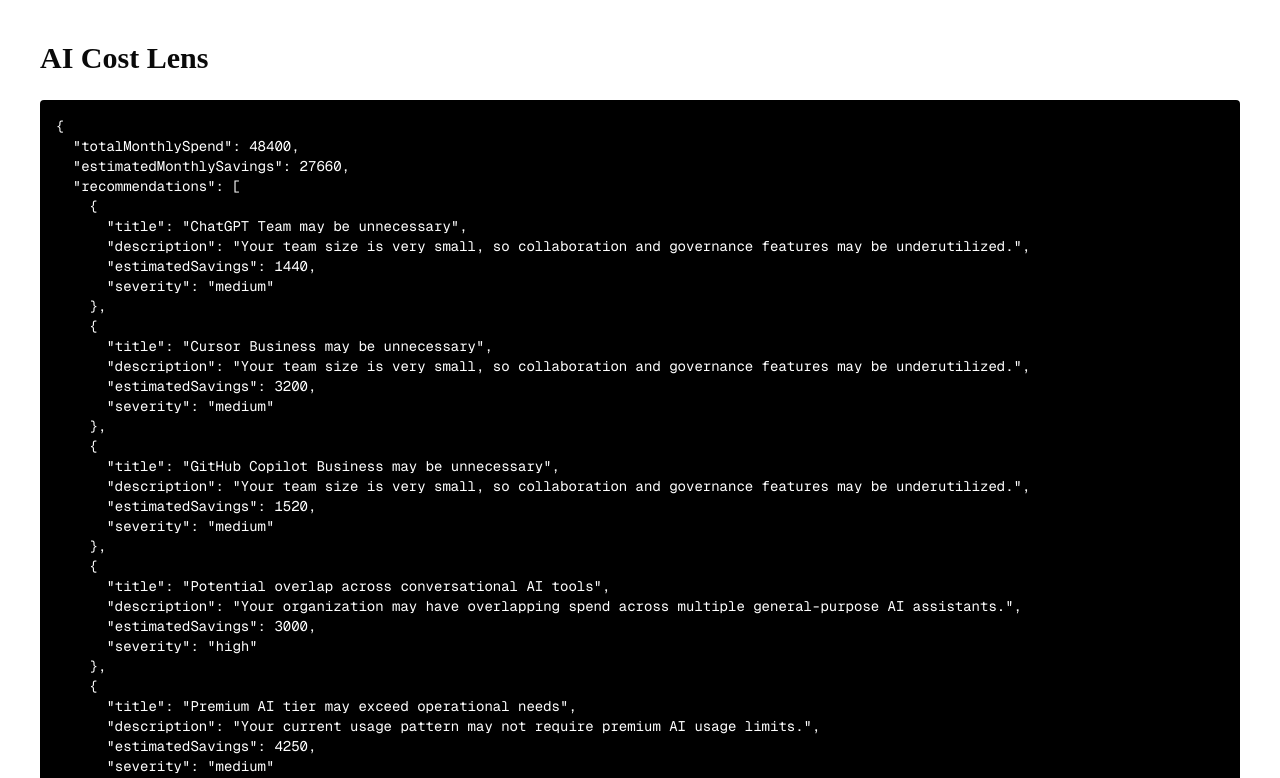
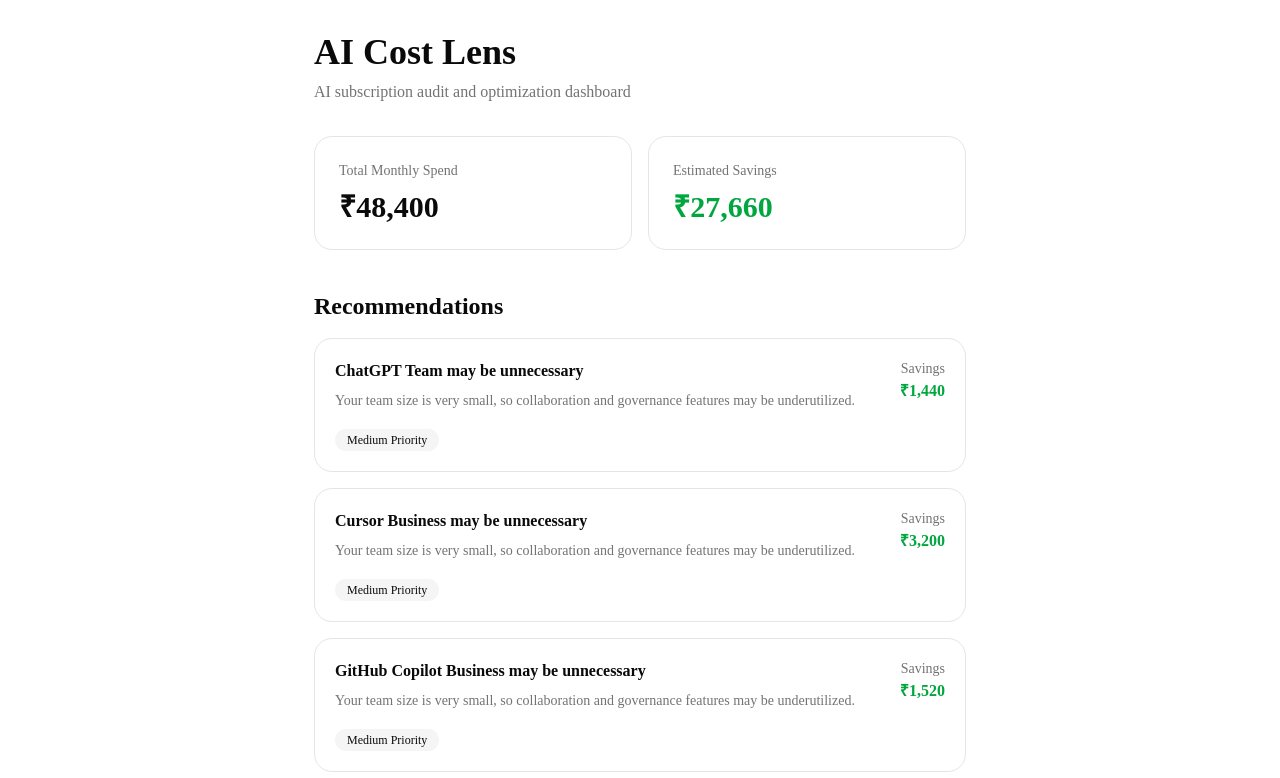
Before and after one commit to Sneha-Deepthi/ai-cost-lens, a Next.js app: page / in a window 1280 px wide. Shown: the top 778 px of the page. Built offline with nearby package versions, Linux system fonts and the light colour scheme.

Commit message:
feat: build audit dashboard UI components

```diff
--- a/src/app/page.tsx
+++ b/src/app/page.tsx
@@ -1,20 +1,42 @@
+import { mockAudit } from "@/data/mock-audit"
+
 import { generateAudit } from "@/engine/recommendation-engine"
-import { mockAudit } from "@/data/mock-audit"
+
+import { AuditSummary } from "@/components/audit/audit-summary"
+
+import { RecommendationsList } from "@/components/audit/recommendations-list"
 
 export default function Home() {
   const result = generateAudit(mockAudit)
 
-  console.log(result)
+  return (
+    <main className="mx-auto max-w-5xl p-8">
+      <div className="mb-8">
+        <h1 className="text-4xl font-bold">
+          AI Cost Lens
+        </h1>
 
-  return (
-    <main className="p-10">
-      <h1 className="text-3xl font-bold">
-        AI Cost Lens
-      </h1>
+        <p className="mt-2 text-muted-foreground">
+          AI subscription audit and optimization dashboard
+        </p>
+      </div>
 
-      <pre className="mt-6 rounded bg-black p-4 text-sm text-white">
-        {JSON.stringify(result, null, 2)}
-      </pre>
+      <AuditSummary
+        totalMonthlySpend={result.totalMonthlySpend}
+        estimatedMonthlySavings={
+          result.estimatedMonthlySavings
+        }
+      />
+
+      <div className="mt-10">
+        <h2 className="mb-4 text-2xl font-semibold">
+          Recommendations
+        </h2>
+
+        <RecommendationsList
+          recommendations={result.recommendations}
+        />
+      </div>
     </main>
   )
 }
--- /dev/null
+++ b/src/components/audit/audit-summary.tsx
@@ -0,0 +1,33 @@
+type Props = {
+  totalMonthlySpend: number
+  estimatedMonthlySavings: number
+}
+
+export function AuditSummary({
+  totalMonthlySpend,
+  estimatedMonthlySavings,
+}: Props) {
+  return (
+    <div className="grid gap-4 md:grid-cols-2">
+      <div className="rounded-2xl border p-6">
+        <p className="text-sm text-muted-foreground">
+          Total Monthly Spend
+        </p>
+
+        <h2 className="mt-2 text-3xl font-bold">
+          ₹{totalMonthlySpend.toLocaleString()}
+        </h2>
+      </div>
+
+      <div className="rounded-2xl border p-6">
+        <p className="text-sm text-muted-foreground">
+          Estimated Savings
+        </p>
+
+        <h2 className="mt-2 text-3xl font-bold text-green-600">
+          ₹{estimatedMonthlySavings.toLocaleString()}
+        </h2>
+      </div>
+    </div>
+  )
+}
--- /dev/null
+++ b/src/components/audit/recommendation-card.tsx
@@ -0,0 +1,42 @@
+import { AuditRecommendation } from "@/types/audit"
+
+type Props = {
+  recommendation: AuditRecommendation
+}
+
+export function RecommendationCard({
+  recommendation,
+}: Props) {
+  return (
+    <div className="rounded-2xl border p-5">
+      <div className="flex items-start justify-between gap-4">
+        <div>
+          <h3 className="font-semibold">
+            {recommendation.title}
+          </h3>
+
+          <p className="mt-2 text-sm text-muted-foreground">
+            {recommendation.description}
+          </p>
+        </div>
+
+        <div className="text-right">
+          <p className="text-sm text-muted-foreground">
+            Savings
+          </p>
+
+          <p className="font-bold text-green-600">
+            ₹
+            {recommendation.estimatedSavings.toLocaleString()}
+          </p>
+        </div>
+      </div>
+
+      <div className="mt-4">
+        <span className="rounded-full bg-muted px-3 py-1 text-xs capitalize">
+          {recommendation.severity} priority
+        </span>
+      </div>
+    </div>
+  )
+}
--- /dev/null
+++ b/src/components/audit/recommendations-list.tsx
@@ -0,0 +1,22 @@
+import { AuditRecommendation } from "@/types/audit"
+
+import { RecommendationCard } from "./recommendation-card"
+
+type Props = {
+  recommendations: AuditRecommendation[]
+}
+
+export function RecommendationsList({
+  recommendations,
+}: Props) {
+  return (
+    <div className="space-y-4">
+      {recommendations.map((recommendation, index) => (
+        <RecommendationCard
+          key={index}
+          recommendation={recommendation}
+        />
+      ))}
+    </div>
+  )
+}
```
